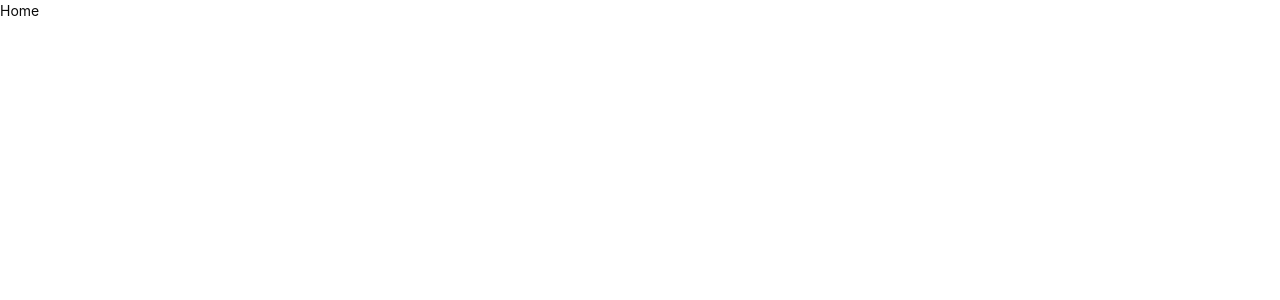
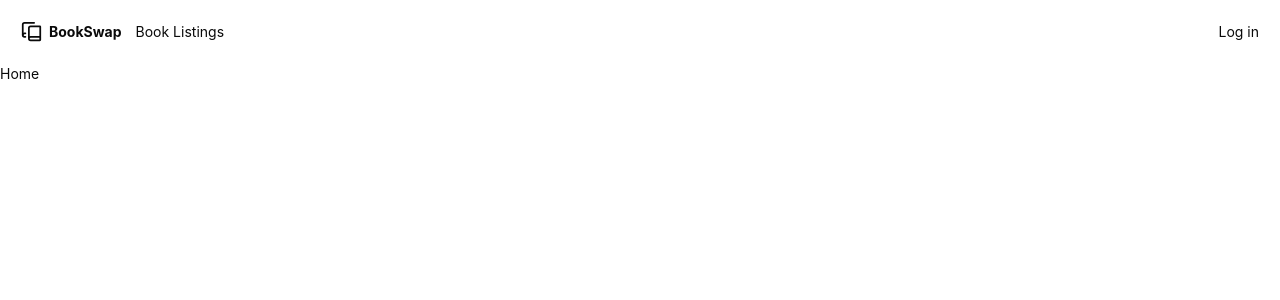
Before and after one commit to shdx53/P2P-Book-Exchange-Platform, a Next.js app: page / in a window 1280 px wide. Shown: the top 300 px of the page. Built offline with nearby package versions, Linux system fonts and the light colour scheme.

Commit message:
Add header

```diff
--- a/app/layout.js
+++ b/app/layout.js
@@ -1,4 +1,5 @@
 import "./globals.css";
+import { BookCopy } from "lucide-react";
 
 export const metadata = {
   title: "Create Next App",
@@ -8,9 +9,19 @@ export const metadata = {
 export default function RootLayout({ children }) {
   return (
     <html lang="en">
-      <body
-        className="antialiased"
-      >
+      <body className="antialiased">
+        <header className="flex justify-between p-6">
+          <div className="flex gap-4">
+            <div className="flex items-center gap-2">
+              <BookCopy className="h-6 w-6" />
+              <span className="font-bold">BookSwap</span>
+            </div>
+            <nav>
+              <span>Book Listings</span>
+            </nav>
+          </div>
+          <span>Log in</span>
+        </header>
         {children}
       </body>
     </html>
```
